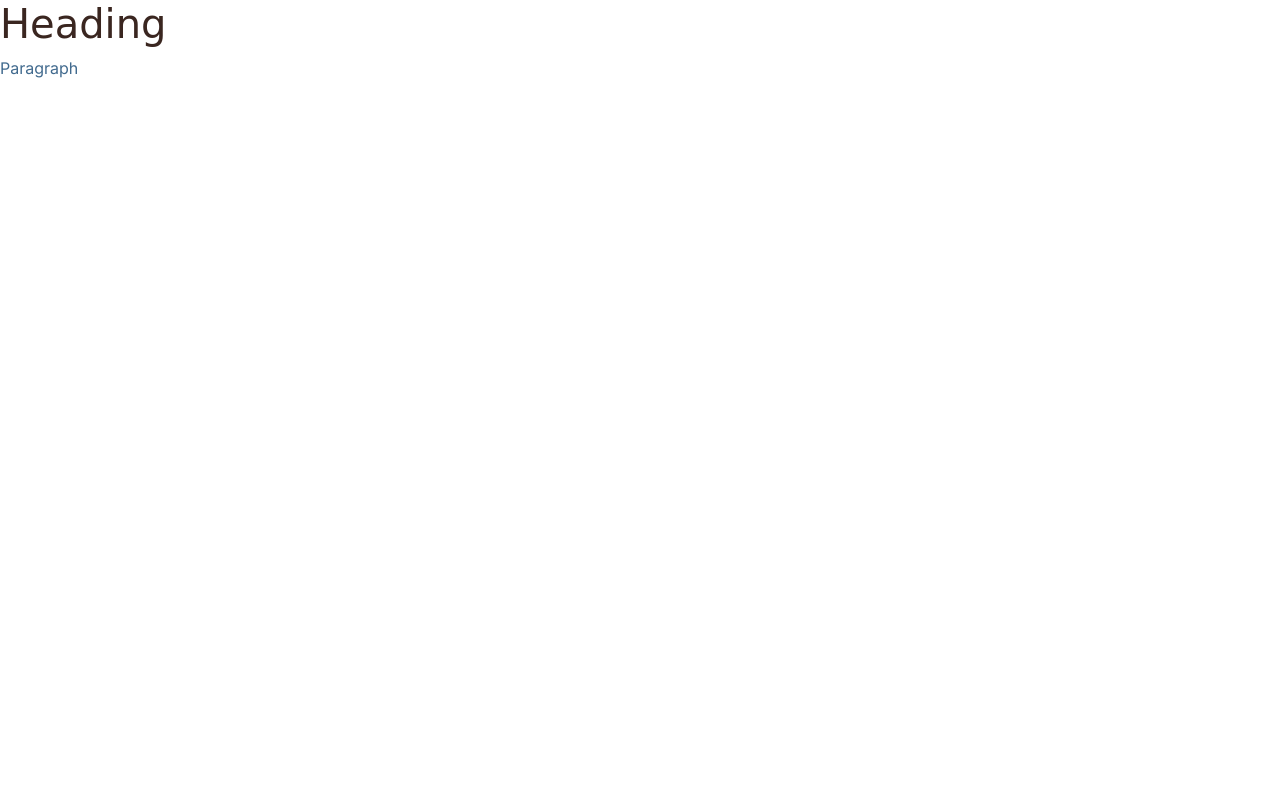
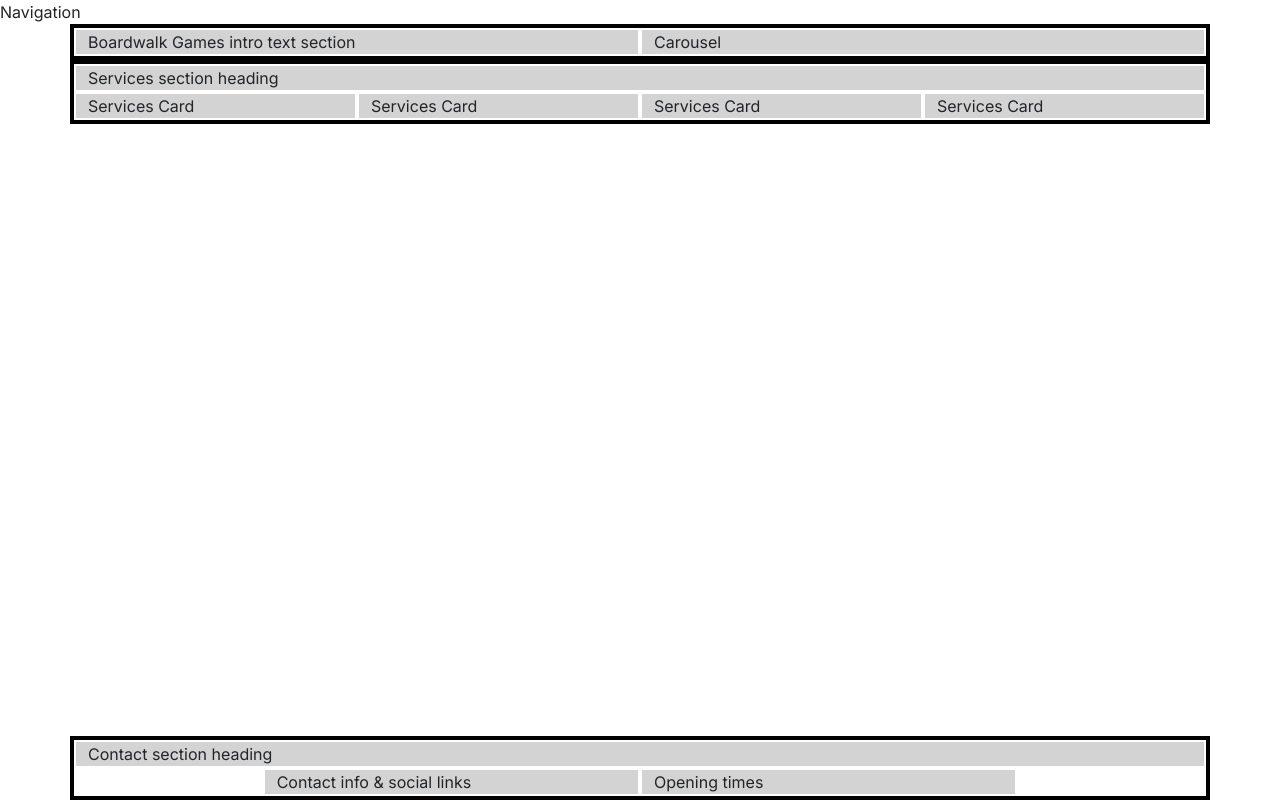
Before and after one commit to skb399/boardwalk-games, a plain HTML site: page index.html in a window 1280 px wide. Drawn offline with nearby package versions, Linux system fonts and the light colour scheme; a web font is replaced by a local one.

Commit message:
add the homepage boilerplate

```diff
--- a/assets/css/style.css
+++ b/assets/css/style.css
@@ -6,9 +6,13 @@
     --primary-font: "Inter", sans-serif;
     --secondary-font: "Macondo", cursive;
     --primary-color: #3a2620;
+    /* dark brown */
     --secondary-color: #aa9581;
+    /* light brown */
     --highlight-color: #416a8e;
+    /* blue */
     --light-highlight: #7a9fc2;
+    /*light blue */
 
 }
 
@@ -28,3 +32,15 @@ h3 {
 .sub-heading-color {
     color: var(--highlight-color)
 }
+
+/* grid visualisation CSS for testing */
+
+.container,
+.row {
+    border: 2px solid black;
+}
+
+.col-12 {
+    border: 2px solid white;
+    background-color: lightgray;
+}
--- a/index.html
+++ b/index.html
@@ -4,7 +4,15 @@
 <head>
     <meta charset="UTF-8">
     <meta name="viewport" content="width=device-width, initial-scale=1.0">
-    <title>Document</title>
+    <meta name="description" content="Boardwalk Games, your ultimate gaming retreat! Perfect for casual gamers, enthusiasts, student gatherings. Visit us for your next adventure in
+        board gaming.">
+    <title>Boardwalk Games | Home</title>
+
+    <!-- favicons generated by favicon.io-->
+
+    <link rel="apple-touch-icon" sizes="180x180" href="assets/images/apple-touch-icon.png">
+    <link rel="icon" type="image/png" sizes="32x32" href="assets/images/favicon-32x32.png">
+    <link rel="icon" type="image/png" sizes="16x16" href="assets/images/favicon-16x16.png">
 
     <!-- Bootstrap 5 CSS -->
     <link href="https://cdn.jsdelivr.net/npm/bootstrap@5.3.3/dist/css/bootstrap.min.css" rel="stylesheet"
@@ -14,10 +22,57 @@
     <link rel="stylesheet" href="assets/css/style.css">
 </head>
 
-<body>
-    <h1>Heading</h1>
-    <p class="sub-heading-color">Paragraph</p>
+<!--The class below apply display-flex arrange the flex items in a column and set a minimum height to stretch the page body to the full height of the viewport.
+Classes on body set to work with mt-auto on footer to ensure it always stays at the bottom of the page-->
 
+<body class="d-flex flex-column min-vh-100">
+    <!--Navigation - It's a good idea to start any project by creating your initial responsive grid before adding any content. This approach makes it easier to
+    visualise the placement of containers, rows, and columns in your HTML without the distraction of additional content.-->
+    <div>Navigation</div>
+
+    <!--Header with carousel- used Emmet shorthand "header.container>.row>.col-12.col-xl-6*2"  to create the header with a class of container, and inside that a
+    row. Inside the row we'll add a column with classess col-12 and col-xl-6. Finally we can add asterisk 2 to make two of those columns inside the row. And when
+    we hit TAB, the header grid is created.-->
+    <header class="container">
+        <div class="row">
+            <div class="col-12 col-xl-6">Boardwalk Games intro text section</div>
+            <div class="col-12 col-xl-6">Carousel</div>
+        </div>
+    </header>
+
+    <!--main element to hold all key sections of the homepage.it is not part of the grid structure-->
+    <!--Emmet shorthand for main section below "section.container>.row"-->
+    <main>
+        <!--Services section-->
+        <section class="container">
+            <div class="row">
+                <!--Emmet short hand for below "col-12"-->
+                <div class="col-12">Services section heading</div>
+                <!--Emmet short hand for below 4 cards ".col-12.col-md.col-xl-3*4"-->
+                <div class="col-12 col-md col-xl-3">Services Card</div>
+                <div class="col-12 col-md col-xl-3">Services Card</div>
+                <div class="col-12 col-md col-xl-3">Services Card</div>
+                <div class="col-12 col-md col-xl-3">Services Card</div>
+            </div>
+        </section>
+    </main>
+
+    <!--Footer/Contacts section - The footer will sit below the main element and will not be part of the grid structure as it spans the full width of the page.-->
+    <!-- Bootstrap (mt-auto) added to push footer to the bottom of the page.-->
+    <footer class="mt-auto">
+        <div class="container">
+            <div class="row justify-content-center">
+                <div class="col-12">Contact section heading</div>
+                <!--Contact info-->
+                <!--Emmet Shorthand for below- col.-12.col-md-6.col-xl-4*2-->
+                <div class="col-12 col-md-6 col-xl-4">Contact info & social links</div>
+                <!--Opening Times-->
+                <div class="col-12 col-md-6 col-xl-4">Opening times</div>
+            </div>
+        </div>
+
+
+    </footer>
     <!-- Bootstrap JS -->
     <script src="https://cdn.jsdelivr.net/npm/bootstrap@5.3.3/dist/js/bootstrap.bundle.min.js"
         integrity="sha384-YvpcrYf0tY3lHB60NNkmXc5s9fDVZLESaAA55NDzOxhy9GkcIdslK1eN7N6jIeHz" crossorigin="anonymous">
```
